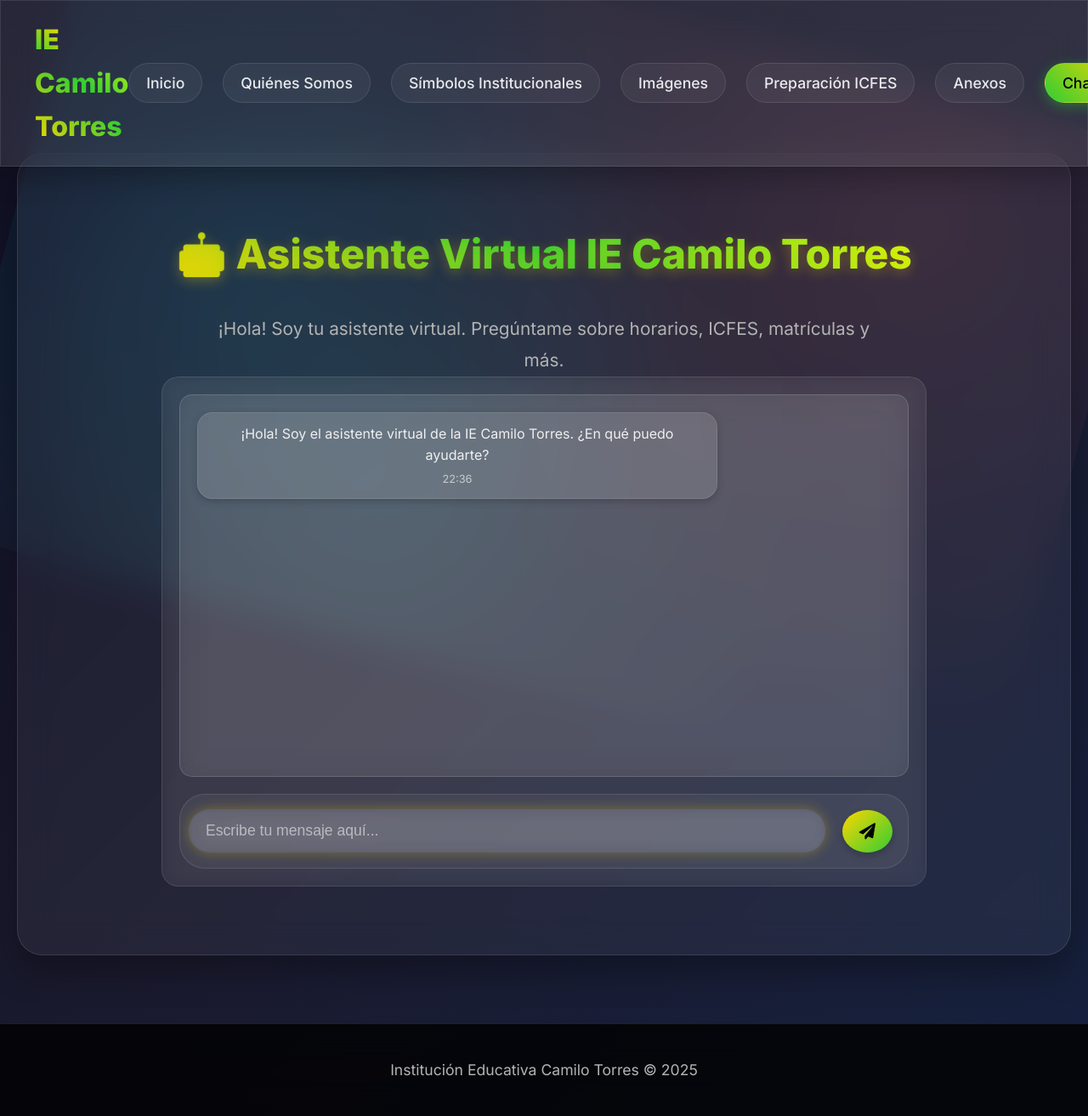
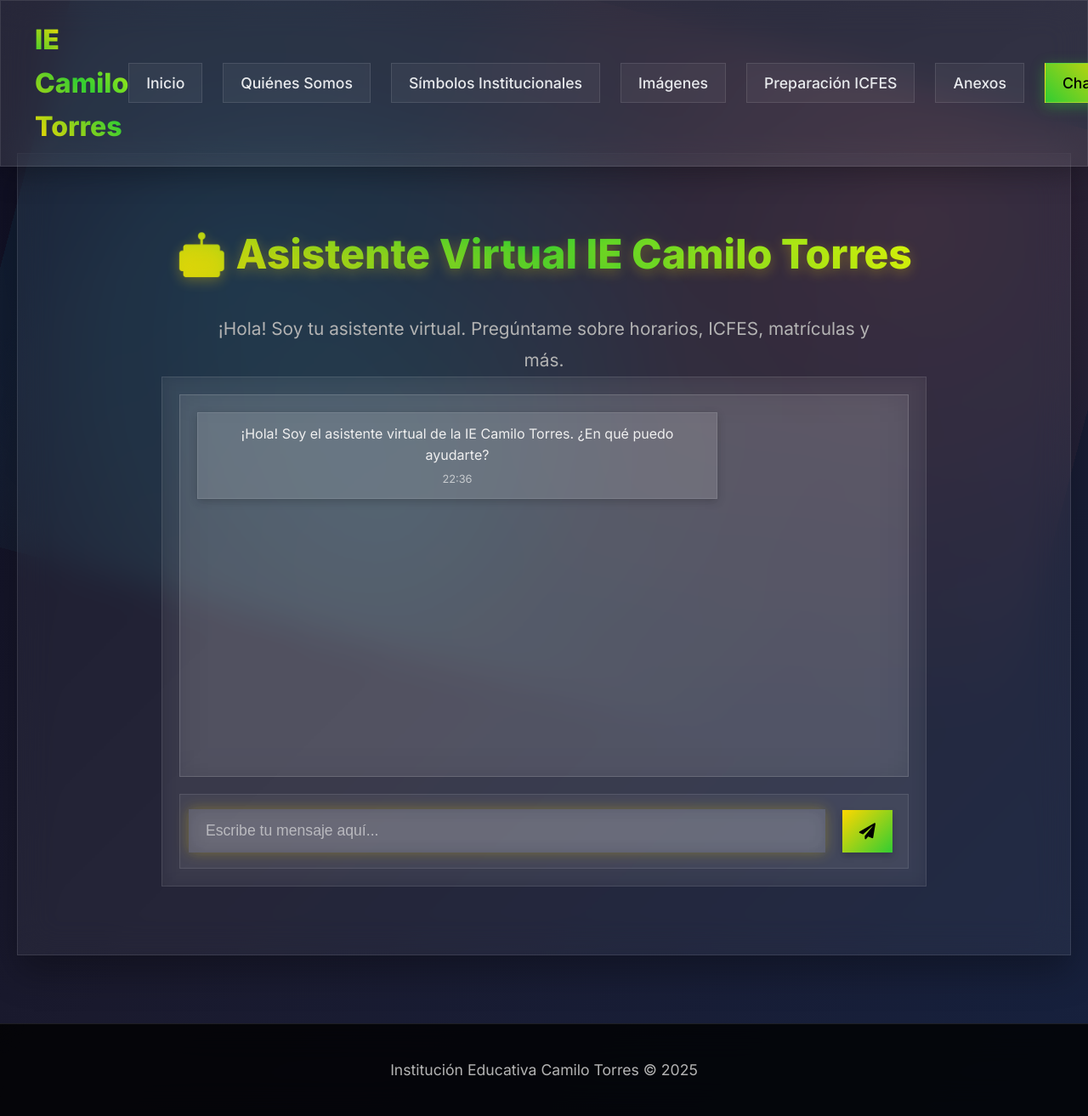
Before and after one commit to belaNh27/IEcamilotorres, a Flask app: page /chatbot in a window 1280 px wide. Shown: the whole page at 85% size. Run offline with Flask 3, Linux system fonts and the light colour scheme.

Commit message:
Update styles.css

```diff
--- a/static/css/styles.css
+++ b/static/css/styles.css
@@ -1,3 +1,7 @@
+* {
+  border-radius: 0 !important;
+}
+
 /* Variables de tema */
 .theme-light {
   --bg: #ffffff;
```
